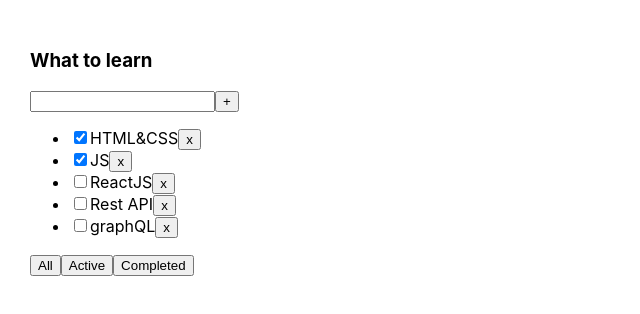
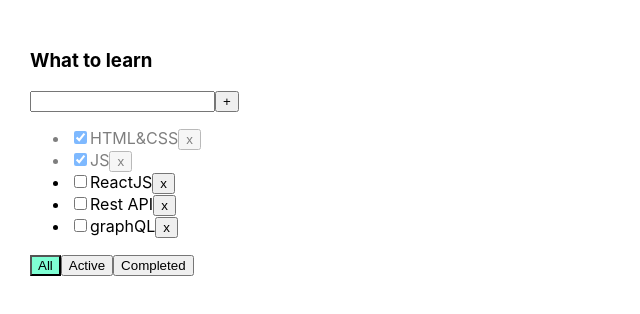
Before and after one commit to naugtymor/todolist-ts, a React (Create React App) app: page / in a window 1280 px wide. Shown: the top 314 px of the page, without its empty margins (0-640 px from the left). Built offline with nearby package versions, Linux system fonts and the light colour scheme.

Commit message:
input modification, styles to tasks

```diff
--- a/src/App.css
+++ b/src/App.css
@@ -6,3 +6,19 @@
 .App > div {
   margin-right: 50px;
 }
+
+.error {
+  border: red 1px solid;
+}
+
+.error-message {
+  color: red;
+}
+
+.active-filter {
+  background-color: aquamarine;
+}
+
+.is-done {
+  opacity: 0.5;
+}
--- a/src/App.tsx
+++ b/src/App.tsx
@@ -15,7 +15,6 @@
         {id: v1(), title: "Rest API", isDone: false},
         {id: v1(), title: "graphQL", isDone: false},
     ]);
-    // console.log(tasks);
 
     let [filter, setFilter] = useState<FilterValuesType>("all")
 
@@ -35,13 +34,11 @@
     }
 
     function changeStatus(taskId: string, isDone: boolean) {
-        debugger
         let task = tasks.find( t => t.id === taskId)
         if (task) {
             task.isDone = isDone;
         }
-        let copy = [...tasks]
-        setTasks(copy)
+        setTasks([...tasks])
     }
 
     let tasksForTodolist = tasks;
@@ -60,6 +57,7 @@
                       changeFilter={changeFilter}
                       addTask={addTask}
                       changeTaskStatus={changeStatus}
+                      filter={filter}
             />
         </div>
     );
--- a/src/TodoList.tsx
+++ b/src/TodoList.tsx
@@ -8,6 +8,7 @@
     changeFilter: (value: FilterValuesType) => void
     addTask: (title: string) => void
     changeTaskStatus: (id: string, isDone: boolean) => void
+    filter: FilterValuesType
 }
 
 export type TaskType = {
@@ -19,19 +20,26 @@
 export function TodoList(props: PropsType) {
 
     const [newTaskTitle, setNewTaskTitle] = useState("");
+    const [error, setError] = useState<null | string>(null);
 
     const onNewTitleChangeHandler = (e: ChangeEvent<HTMLInputElement>) => {
         setNewTaskTitle(e.currentTarget.value);
     }
     const onKeyDownHandler = (e: React.KeyboardEvent<HTMLInputElement>) => {
+        setError(null);
         if (e.key == "Enter") {
             props.addTask(newTaskTitle);
             setNewTaskTitle("");
         }
     }
     const addTask = () => {
-        props.addTask(newTaskTitle);
-        setNewTaskTitle("");
+        if (newTaskTitle.trim() !== "") {
+            props.addTask(newTaskTitle.trim());
+            setNewTaskTitle("");
+        }
+        else {
+            setError("Title is required")
+        }
     }
     const onAllClickHandler = () => props.changeFilter("all");
     const onActiveClickHandler = () => props.changeFilter("active");
@@ -46,9 +54,11 @@
                     value={newTaskTitle}
                     onChange={onNewTitleChangeHandler}
                     // onKeyDown={onKeyPressHandler}
-                    onKeyDown = {onKeyDownHandler}
+                    onKeyDown={onKeyDownHandler}
+                    className={error ? "error" : ""}
                 />
                 <button onClick={addTask}>+</button>
+                {error && <div className="error-message">{error}</div>}
             </div>
             <ul>
                 {
@@ -58,8 +68,10 @@
                                 props.changeTaskStatus(t.id, e.currentTarget.checked);
                             }
                             return (
-                                <li key={t.id}>
-                                    <input type="checkbox" checked={t.isDone} onChange={onChangeHandler}/>
+                                <li key={t.id} className={t.isDone ? "is-done" : ""}>
+                                    <input type="checkbox"
+                                           checked={t.isDone}
+                                           onChange={onChangeHandler}/>
                                     <span>{t.title}</span>
                                     <button onClick={onRemoveHandler}>x
                                     </button>
@@ -70,9 +82,9 @@
                 }
             </ul>
             <div>
-                <button onClick={onAllClickHandler}>All</button>
-                <button onClick={onActiveClickHandler}>Active</button>
-                <button onClick={onCompletedClickHandler}>Completed</button>
+                <button className={props.filter === "all"? "active-filter" : ""} onClick={onAllClickHandler}>All</button>
+                <button className={props.filter === "active"? "active-filter" : ""}onClick={onActiveClickHandler}>Active</button>
+                <button className={props.filter === "completed"? "active-filter" : ""}onClick={onCompletedClickHandler}>Completed</button>
             </div>
         </div>
     )
```
